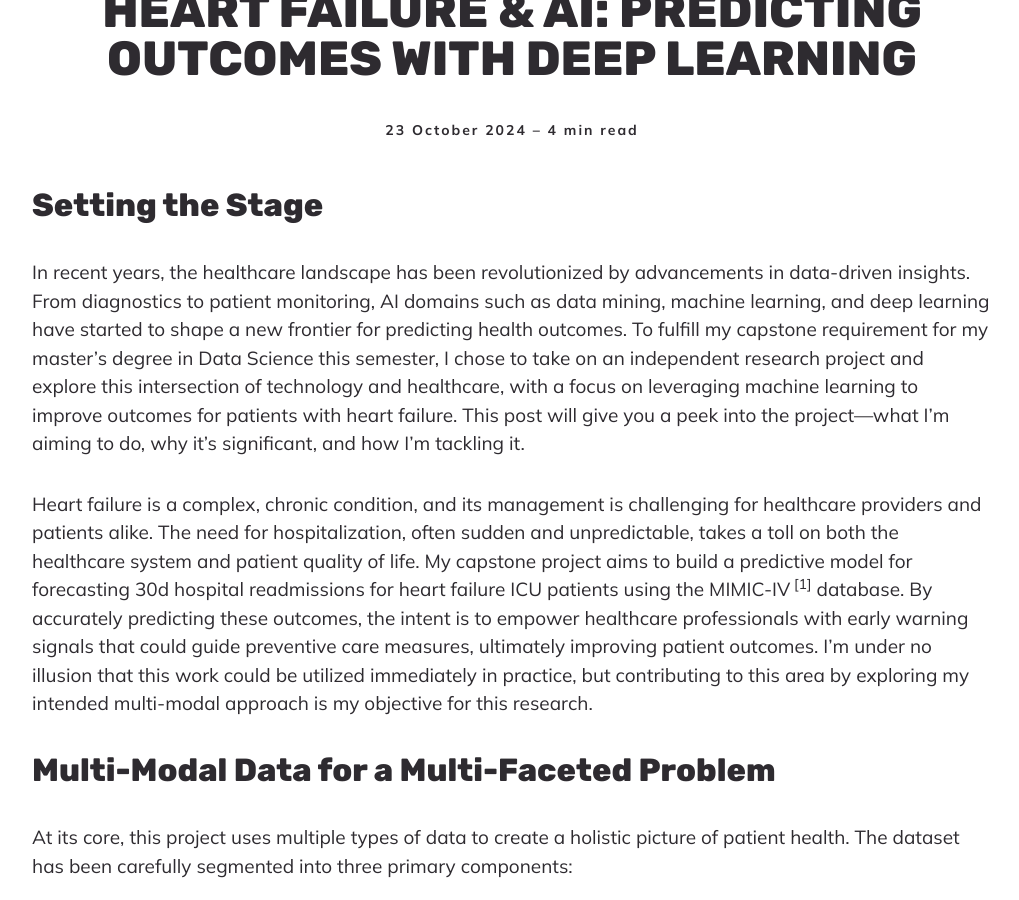
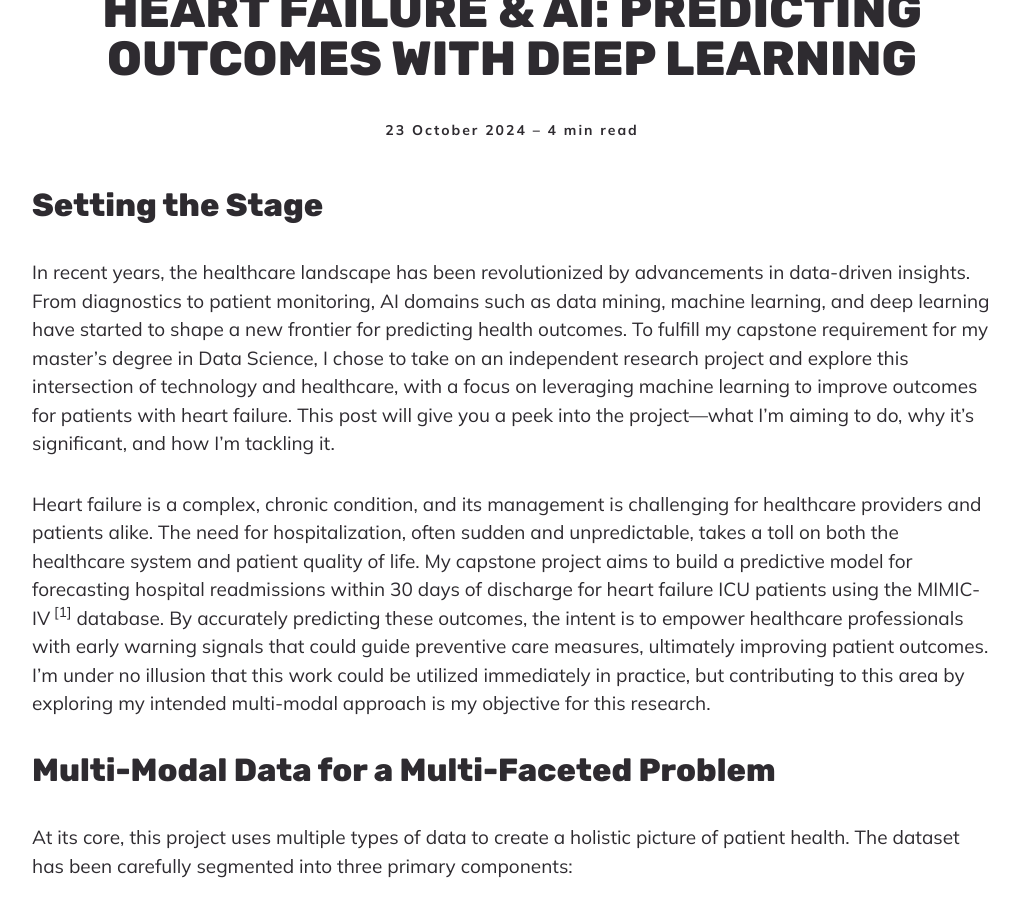
Before and after one commit to Jacob-A-Scott/Personal-Website, a Jekyll site: the page built from _posts/2024-10-23-Heart-Failure-and-AI.md, in a window 1280 px wide and 900 px high, scrolled down 820 px. Shown: the whole window, without its empty margins (128-1147 px from the left). Built offline with Jekyll 4.4.1, drawn with Linux system fonts in a browser that asks for light colours; nearby versions of some CDN libraries; some of the changed text lies outside the part shown.

Commit message:
Update 2024-10-23-Heart-Failure-and-AI.md

```diff
--- a/_posts/2024-10-23-Heart-Failure-and-AI.md
+++ b/_posts/2024-10-23-Heart-Failure-and-AI.md
@@ -11,9 +11,9 @@ tags:
 ---
 
 ## Setting the Stage
-In recent years, the healthcare landscape has been revolutionized by advancements in data-driven insights. From diagnostics to patient monitoring, AI domains such as data mining, machine learning, and deep learning have started to shape a new frontier for predicting health outcomes. To fulfill my capstone requirement for my master’s degree in Data Science this semester, I chose to take on an independent research project and explore this intersection of technology and healthcare, with a focus on leveraging machine learning to improve outcomes for patients with heart failure. This post will give you a peek into the project—what I’m aiming to do, why it's significant, and how I’m tackling it.
+In recent years, the healthcare landscape has been revolutionized by advancements in data-driven insights. From diagnostics to patient monitoring, AI domains such as data mining, machine learning, and deep learning have started to shape a new frontier for predicting health outcomes. To fulfill my capstone requirement for my master’s degree in Data Science, I chose to take on an independent research project and explore this intersection of technology and healthcare, with a focus on leveraging machine learning to improve outcomes for patients with heart failure. This post will give you a peek into the project—what I’m aiming to do, why it's significant, and how I’m tackling it.
 
-Heart failure is a complex, chronic condition, and its management is challenging for healthcare providers and patients alike. The need for hospitalization, often sudden and unpredictable, takes a toll on both the healthcare system and patient quality of life. My capstone project aims to build a predictive model for forecasting 30d hospital readmissions for heart failure ICU patients using the MIMIC-IV<sup> \[1\]</sup> database. By accurately predicting these outcomes, the intent is to empower healthcare professionals with early warning signals that could guide preventive care measures, ultimately improving patient outcomes. I’m under no illusion that this work could be utilized immediately in practice, but contributing to this area by exploring my intended multi-modal approach is my objective for this research.
+Heart failure is a complex, chronic condition, and its management is challenging for healthcare providers and patients alike. The need for hospitalization, often sudden and unpredictable, takes a toll on both the healthcare system and patient quality of life. My capstone project aims to build a predictive model for forecasting hospital readmissions within 30 days of discharge for heart failure ICU patients using the MIMIC-IV<sup> \[1\]</sup> database. By accurately predicting these outcomes, the intent is to empower healthcare professionals with early warning signals that could guide preventive care measures, ultimately improving patient outcomes. I’m under no illusion that this work could be utilized immediately in practice, but contributing to this area by exploring my intended multi-modal approach is my objective for this research.
 
 ## Multi-Modal Data for a Multi-Faceted Problem
 At its core, this project uses multiple types of data to create a holistic picture of patient health. The dataset has been carefully segmented into three primary components:
```
Also changed, not shown: other parts of _posts/2024-10-23-Heart-Failure-and-AI.md (+1 -1 lines).
